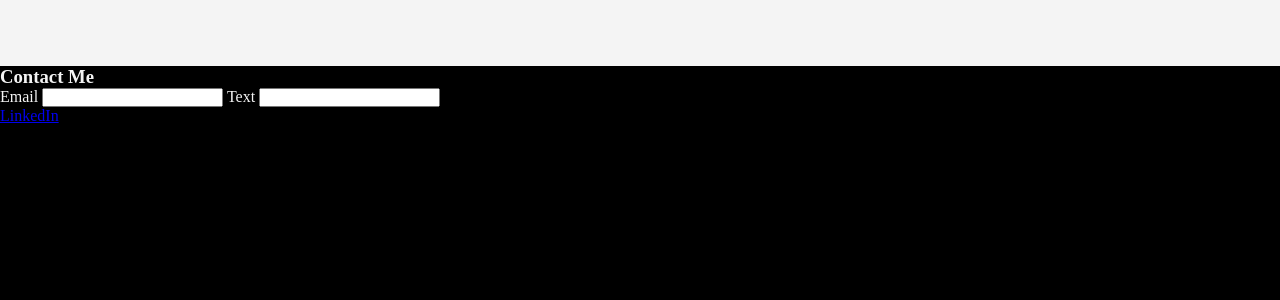
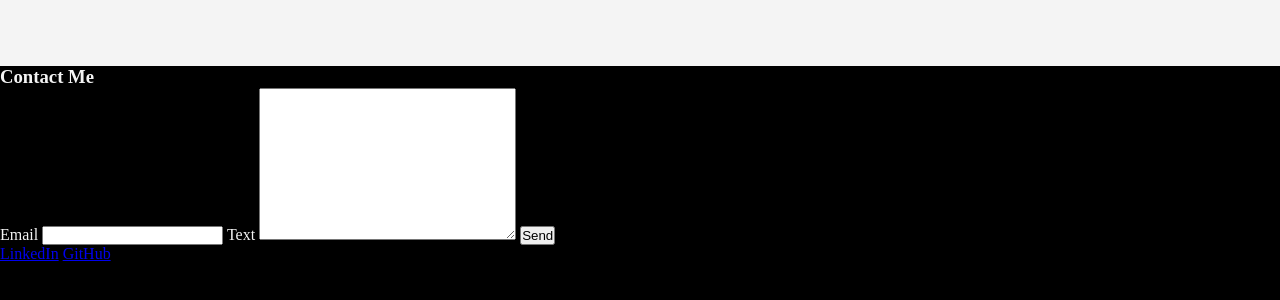
Before and after one commit to Nnisik/my-portfolio, a plain HTML site: page index.html in a window 1280 px wide. Shown: the part 2306-2606 px from the top of the page. Drawn offline with Linux system fonts and the light colour scheme.

Commit message:
filled contacts section

```diff
--- a/index.html
+++ b/index.html
@@ -137,21 +137,21 @@
     </main>
     <footer>
         <section id="contact" class="section half-section">
-            <article>
-                <div class="contact">
-                    <h1>Contact Me</h1>
+            <article class="contact">
+                    <h1 class="contact__title">Contact Me</h1>
                     <div class="contact__form">
                         <form action="" method="POST">
                             <label for="email">Email</label>
                             <input type="email" name="email" id="email">
                             <label for="text">Text</label>
-                            <input type="text" name="text" id="text"></input>
+                            <textarea name="text" id="text" cols="30" rows="10"></textarea>
+                            <button type="submit">Send</button>
                         </form>
                     </div>
-                </div>
-                <div class="contact--links">
-                    <a href="https://linkedin.com">LinkedIn</a>
-                </div>
+            </article>
+            <article class="contact__links">
+                <a href="www.linkedin.com/in/nisamykova">LinkedIn</a>
+                <a href="https://github.com/Nnisik">GitHub</a>
             </article>
         </section>
     </footer>
```
